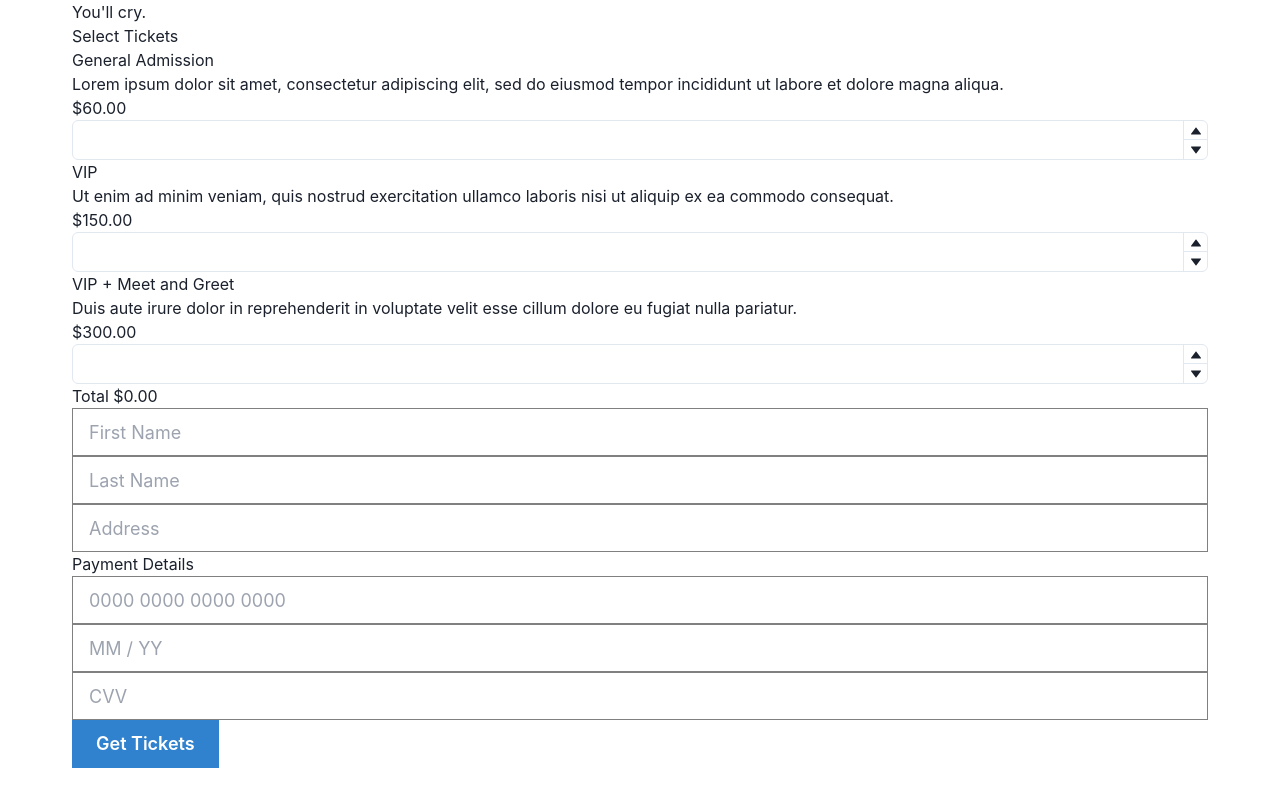
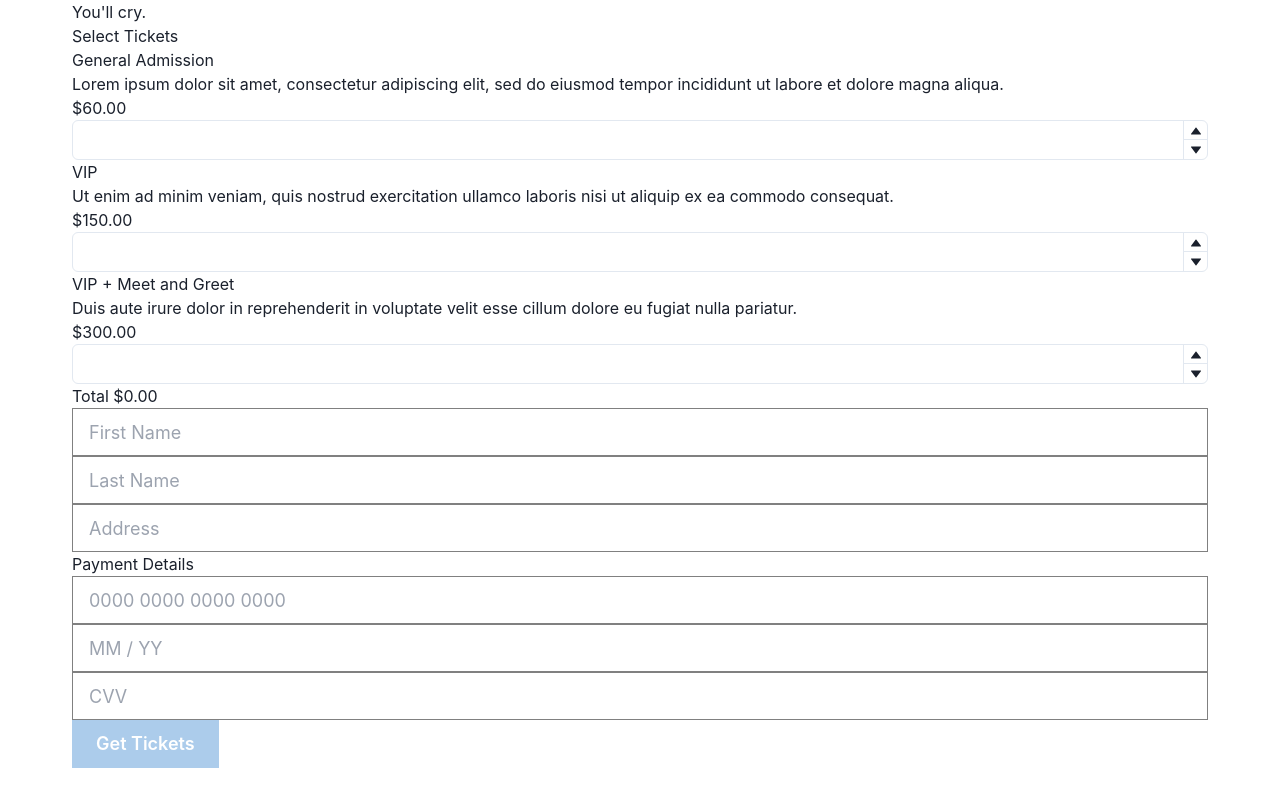
Before and after one commit to aleksUIX/ab-assessment, a React (Vite) app: page / in a window 1280 px wide. Shown: the part 776-1576 px from the top of the page. Built offline with nearby package versions, Linux system fonts and the light colour scheme.

Commit message:
validate cart content before enabling purchase

```diff
--- a/src/components/PaymentInfo/index.tsx
+++ b/src/components/PaymentInfo/index.tsx
@@ -1,34 +1,79 @@
-import { useState } from "react";
+import { useState, useContext } from "react";
 import { Button } from "@chakra-ui/react";
 
 import PaymentInput from "./PaymentInput";
 import expiryDateFormat from "../../utils/expiryDateFormat";
-
-
+import { CartContext } from "../../context/CartContext";
 
 function PaymentInfo() {
-  const [ccExpiry, setCCExpiry] = useState("");
+  const cartCtx = useContext(CartContext);
+  const { cart, checkOut, paymentInfo, updatePaymentInfo } = cartCtx;
+  const { expiryDate } = paymentInfo;
+
+  // simple validation for enabling checkout button
+  // this could be moved to context and exposed as a function
+  const hasItems = cart.length > 0 && cart.every((item) => item.quantity > 0);
+  const hasPaymentInfo = Object.values(paymentInfo).every((val) => val !== "");
 
   return (
     <>
       <div className="grid grid-cols-2 gap-2">
-        <PaymentInput placeholder="First Name" />
-        <PaymentInput placeholder="Last Name" />
+        <PaymentInput
+          placeholder="First Name"
+          onChange={(e) =>
+            updatePaymentInfo({ ...paymentInfo, firstName: e.target.value })
+          }
+        />
+        <PaymentInput
+          placeholder="Last Name"
+          onChange={(e) =>
+            updatePaymentInfo({ ...paymentInfo, lastName: e.target.value })
+          }
+        />
       </div>
-      <PaymentInput placeholder="Address" />
+      <PaymentInput
+        placeholder="Address"
+        onChange={(e) =>
+          updatePaymentInfo({ ...paymentInfo, address: e.target.value })
+        }
+      />
       <p className="mt-4 text-xl font-bold">Payment Details</p>
-      <PaymentInput placeholder="0000 0000 0000 0000" type="number" />
+      <PaymentInput
+        placeholder="0000 0000 0000 0000"
+        type="number"
+        maxLength={16}
+        onChange={(e) =>
+          updatePaymentInfo({ ...paymentInfo, cardNumber: e.target.value })
+        }
+      />
       <div className="grid grid-cols-2 gap-2">
         <PaymentInput
           placeholder="MM / YY"
-          onChange={(e: { target: { value: string } }) => {
-            setCCExpiry(e.target.value.replace(/\//g, ""));
+          onChange={(e) => {
+            updatePaymentInfo({
+              ...paymentInfo,
+              expiryDate: e.target.value.replace(/\//g, ""),
+            });
           }}
-          value={expiryDateFormat(ccExpiry)}
+          value={expiryDateFormat(expiryDate)}
         />
-        <PaymentInput placeholder="CVV" />
+        <PaymentInput
+          placeholder="CVV"
+          type="number"
+          maxLength={3}
+          onChange={(e) =>
+            updatePaymentInfo({ ...paymentInfo, cvv: e.target.value })
+          }
+        />
       </div>
-      <Button colorScheme="blue" size="lg" borderRadius={0} className="mt-8">
+      <Button
+        colorScheme="blue"
+        size="lg"
+        borderRadius={0}
+        className="mt-8"
+        onClick={() => checkOut()}
+        isDisabled={!hasItems || !hasPaymentInfo}
+      >
         Get Tickets
       </Button>
     </>
--- a/src/components/TicketType/index.tsx
+++ b/src/components/TicketType/index.tsx
@@ -28,7 +28,7 @@ function TicketType({ ticket, onChange }: TicketFormProps) {
             min={0}
             onChange={(value) =>  {
               const asNum = parseInt(value)
-              if (!isNaN(asNum) && asNum > 0) {
+              if (!isNaN(asNum) && asNum > -1) {
                 onChange(asNum)
               }
             }}
--- a/src/context/CartContext/index.tsx
+++ b/src/context/CartContext/index.tsx
@@ -1,14 +1,25 @@
 import React, { createContext, useState } from "react";
+
+export const CartContext = createContext({} as CartContextInterface);
 
 function createInitialCart() {
   return [] as CartItemInterface[];
 }
 
-export const CartContext = createContext({} as CartContextInterface);
+function createInitialPaymentInfo() {
+  return {
+    firstName: "",
+    lastName: "",
+    address: "",
+    cardNumber: "",
+    expiryDate: "",
+    cvv: "",
+  } as PaymentInfoInterface;
+}
 
 export const CartContextProvider = ({ children }: React.PropsWithChildren) => {
   const [cart, setCart] = useState(createInitialCart());
-
+  const [paymentInfo, setPaymentInfo] = useState(createInitialPaymentInfo());
 
   const updateCart = (cartItem: CartItemInterface) => {
     // check if item is already in cart
@@ -20,7 +31,6 @@ export const CartContextProvider = ({ children }: React.PropsWithChildren) => {
     if (!itemInCart) {
       setCart([...cart, cartItem]);
     } else {
-
       // update cart with new quantity
       const updatedCart = cart.map((item: CartItemInterface) => {
         if (item.type === cartItem.type) {
@@ -34,12 +44,27 @@ export const CartContextProvider = ({ children }: React.PropsWithChildren) => {
     }
   };
 
+  const updatePaymentInfo = (paymentInfo: PaymentInfoInterface) => {
+    setPaymentInfo(paymentInfo);
+  };
+
+  const checkOut = () => {
+    console.log(
+      "Thank you for your purchase! Your order is:",
+      JSON.stringify(cart, null, 2),
+      "Payment Details",
+      JSON.stringify(paymentInfo, null, 2)
+    );
+  };
 
   return (
     <CartContext.Provider
       value={{
         cart,
         updateCart,
+        paymentInfo,
+        updatePaymentInfo,
+        checkOut,
       }}
     >
       {children}
```
Also changed, not shown: src/context/CartContext/types.d.ts (+12 -0 lines).
